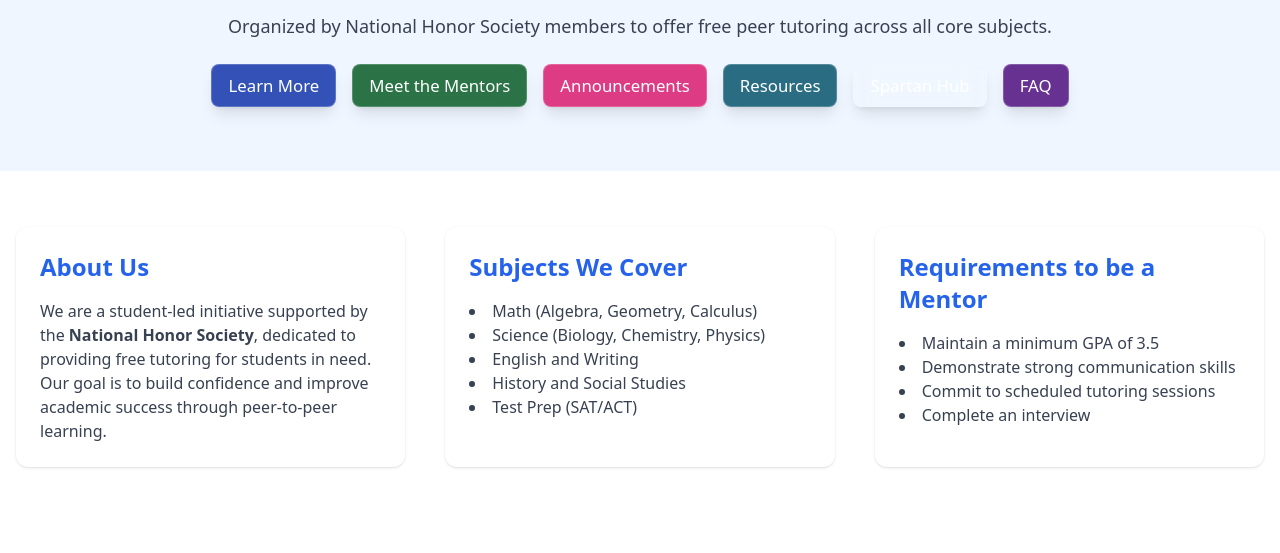
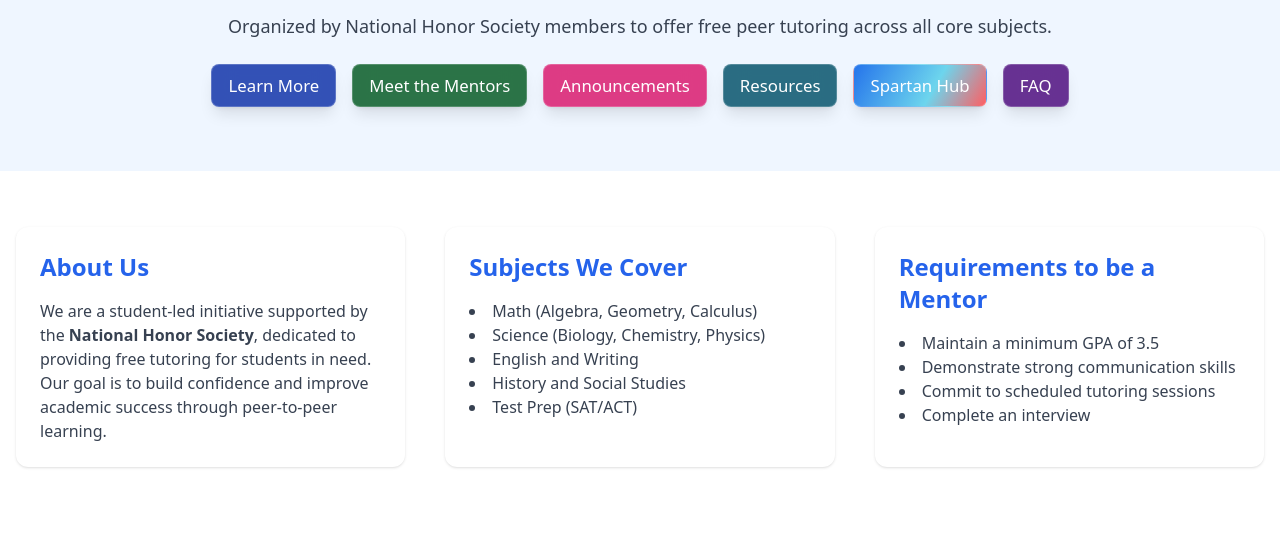
Before and after one commit to BixbySpartanHub/BixbySpartanHub.github.io, a plain HTML site: page BAM index.html in a window 1280 px wide. Shown: the part 247-800 px from the top of the page. Drawn offline with nearby package versions, Linux system fonts and the light colour scheme.

Commit message:
Update BAM index.html

```diff
--- a/BAM index.html
+++ b/BAM index.html
@@ -88,9 +88,9 @@
         <a href="BAM mentors.html" class="frosted-btn ripple bg-green-800 px-4 py-2 rounded-lg flex items-center justify-center transition shadow-lg hover:shadow-pulse hover:-translate-y-1 duration-200 backdrop-blur-md bg-opacity-90">Meet the Mentors</a>
         <a href="BAM announcements.html" class="frosted-btn ripple bg-pink-600 px-4 py-2 rounded-lg flex items-center justify-center transition shadow-lg hover:shadow-pulse hover:-translate-y-1 duration-200 backdrop-blur-md bg-opacity-90">Announcements</a>
         <a href="BAM resources.html" class="frosted-btn ripple bg-cyan-800 px-4 py-2 rounded-lg flex items-center justify-center transition shadow-lg hover:shadow-pulse hover:-translate-y-1 duration-200 backdrop-blur-md bg-opacity-90">Resources</a>
-       <a href="index.html" class="frosted-btn ripple px-4 py-2 rounded-lg flex items-center justify-center transition shadow-lg hover:shadow-pulse hover:-translate-y-1 duration-200 backdrop-blur-md bg-opacity-50">
-         Spartan Hub
-            </a>
+        <a href="index.html" class="frosted-btn ripple px-4 py-2 rounded-lg flex items-center justify-center transition shadow-lg hover:shadow-pulse hover:-translate-y-1 duration-200 backdrop-blur-md bg-opacity-90" style="background: linear-gradient(120deg, #2574eb 0%, #6dd5ed 60%, #ff5e62 100%);">
+          <span style="position:relative; display:inline-block; width:100%; height:100%;" onclick="window.location.href='index.html'" style="cursor:pointer;">Spartan Hub</span>
+        </a>
         <a href="#faq" class="frosted-btn ripple bg-purple-900 px-4 py-2 rounded-lg flex items-center justify-center transition shadow-lg hover:shadow-pulse hover:-translate-y-1 duration-200 backdrop-blur-md bg-opacity-90">FAQ</a>
       </div>
     </div>
```
